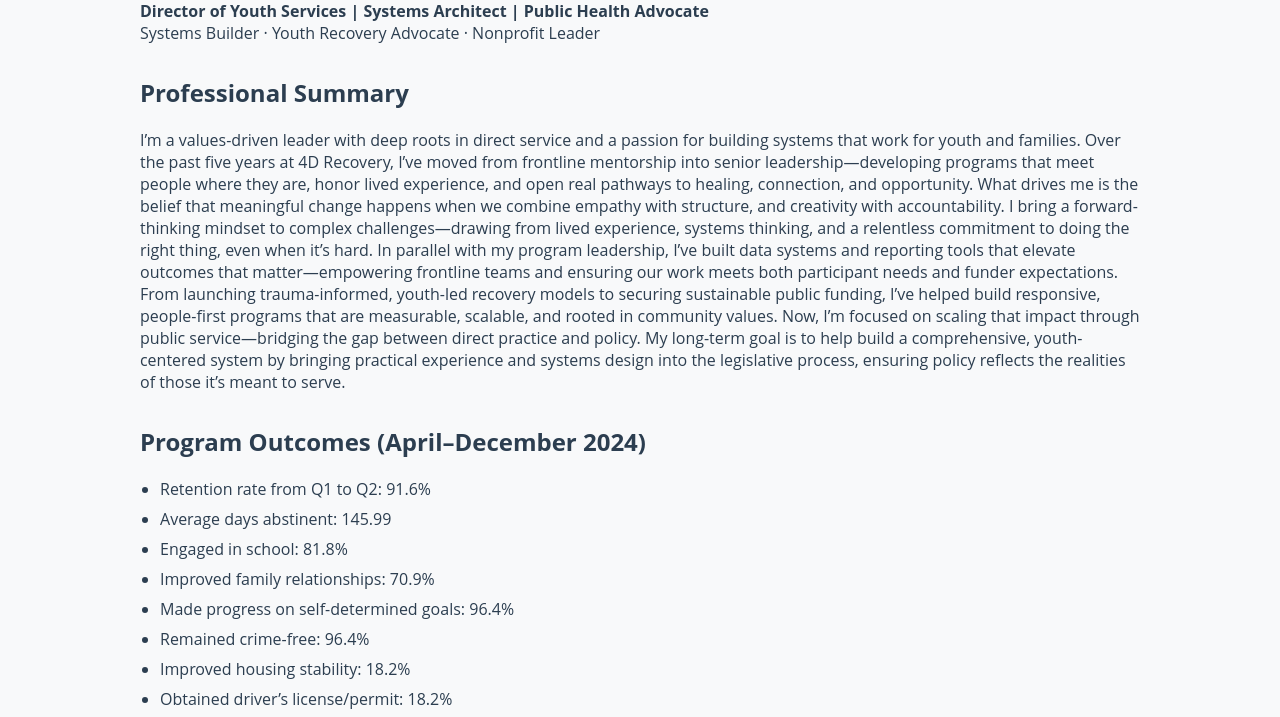
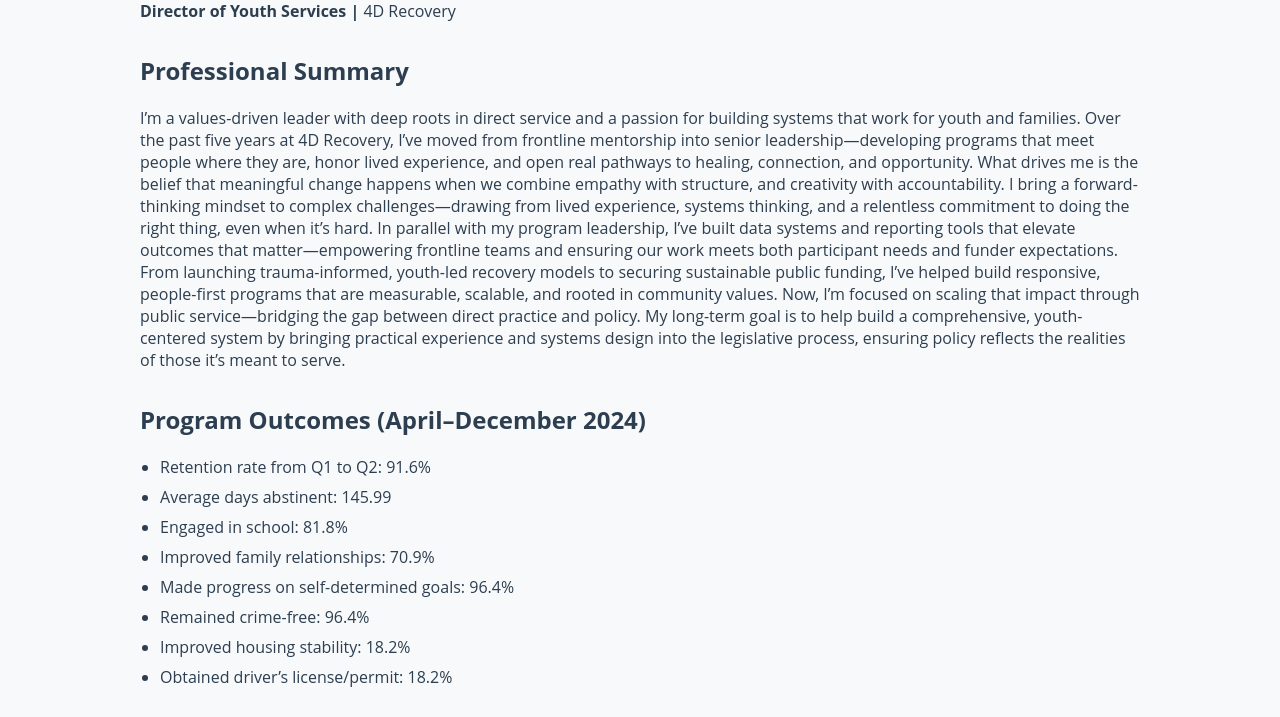
Before and after one commit to RecoveryUprise/RS, a plain HTML site: page resume.html in a window 1280 px wide. Shown: the part 207-924 px from the top of the page. Drawn offline with Linux system fonts and the light colour scheme.

Commit message:
Update resume.html

```diff
--- a/resume.html
+++ b/resume.html
@@ -75,8 +75,8 @@
 
 <section class="resume-block">
   <h1>Robert Sanders <button onclick="window.print()" class="print-button" aria-label="Print this page">🖨️ Print</button></h1>
-  <p><strong>Director of Youth Services | Systems Architect | Public Health Advocate</strong><br>
-     Systems Builder · Youth Recovery Advocate · Nonprofit Leader</p>
+  <p><strong>Director of Youth Services |</strong>
+     4D Recovery</p>
 
   <h2>Professional Summary</h2>
   <p>I’m a values-driven leader with deep roots in direct service and a passion for building systems that work for youth and families. Over the past five years at 4D Recovery, I’ve moved from frontline mentorship into senior leadership—developing programs that meet people where they are, honor lived experience, and open real pathways to healing, connection, and opportunity.
```
